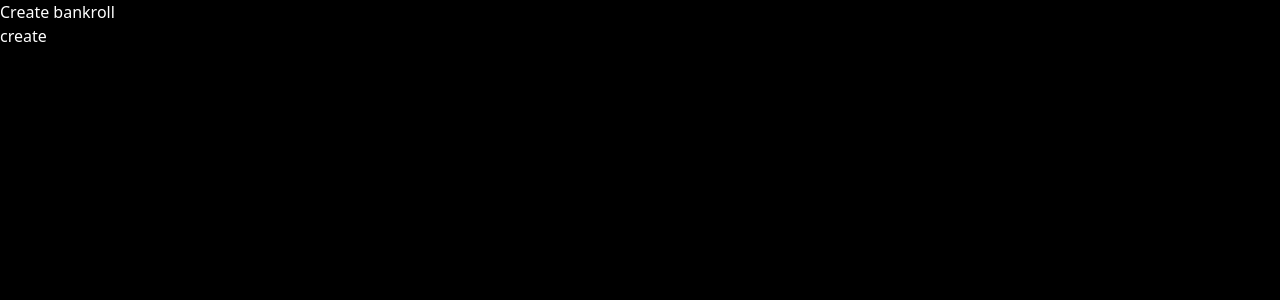
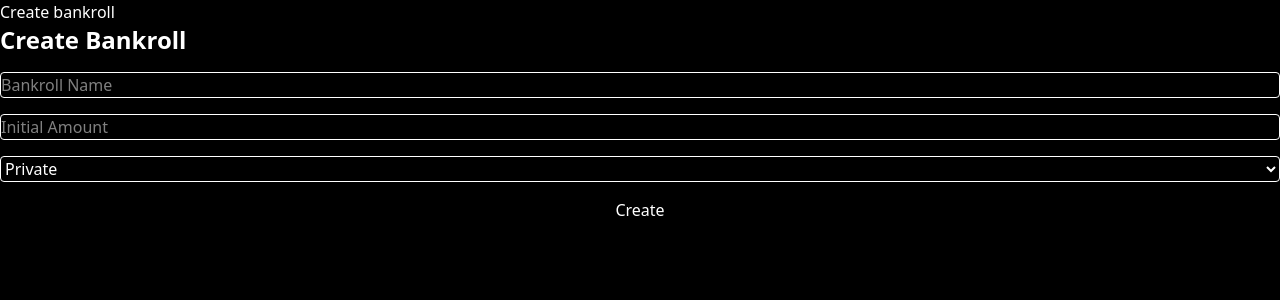
Before and after one commit to Quentin-Lecocq/bkwiser-app, a Next.js app: page /bankroll/new in a window 1280 px wide. Shown: the top 300 px of the page. Built offline with nearby package versions, Linux system fonts and the light colour scheme.

Commit message:
Implement Create Bankroll feature with form validation and API integration; add bankroll status management

```diff
--- a/app/(routes)/bankroll/new/page.tsx
+++ b/app/(routes)/bankroll/new/page.tsx
@@ -1,29 +1,13 @@
 'use client';
 
+import CreateBankrollForm from '@/features/bankroll/components/create-bankroll.form';
+
 const BankrollPage = () => {
-  const handleCreateBankroll = async () => {
-    const response = await fetch('/api/bankroll', {
-      method: 'POST',
-      headers: {
-        'Content-Type': 'application/json',
-      },
-      body: JSON.stringify({ name: 'New Bankroll', initialAmount: 1000 }),
-    });
-
-    if (!response.ok) {
-      console.error('Failed to create bankroll');
-      return;
-    }
-
-    const data = await response.json();
-    console.log('Bankroll created:', data);
-  };
-
   return (
-    <div>
+    <main>
       <h1>Create bankroll</h1>
-      <button onClick={handleCreateBankroll}>create</button>
-    </div>
+      <CreateBankrollForm />
+    </main>
   );
 };
 
--- /dev/null
+++ b/core/constants/bankroll.ts
@@ -0,0 +1,3 @@
+export const BANKROLL_STATUS = ['private', 'public'] as const;
+
+export type BankrollStatus = (typeof BANKROLL_STATUS)[number];
--- a/core/domain/bankroll.ts
+++ b/core/domain/bankroll.ts
@@ -1,7 +1,10 @@
+import { BankrollStatus } from '../constants/bankroll';
+
 export type Bankroll = {
   id: string;
   name: string;
   initialAmount: number;
   currentAmount: number;
   createdAt: string;
+  status: BankrollStatus;
 };
--- a/core/factories/bankroll.factory.ts
+++ b/core/factories/bankroll.factory.ts
@@ -5,13 +5,14 @@ import {
 } from '../schemas/bankroll.schema';
 
 export const bankrollFactory = {
-  create({ name, initialAmount }: CreateBankrollInput): Bankroll {
+  create({ name, initialAmount, status }: CreateBankrollInput): Bankroll {
     return {
       id: crypto.randomUUID(),
       name,
       initialAmount,
       currentAmount: initialAmount,
       createdAt: new Date().toISOString(),
+      status,
     };
   },
   isValid(bankroll: Bankroll): boolean {
--- a/core/schemas/bankroll.schema.ts
+++ b/core/schemas/bankroll.schema.ts
@@ -1,8 +1,10 @@
 import { z } from 'zod';
+import { BANKROLL_STATUS } from '../constants/bankroll';
 
 export const bankrollSchema = z.object({
   name: z.string().min(1),
   initialAmount: z.number().min(0),
+  status: z.enum(BANKROLL_STATUS),
 });
 
 export type CreateBankrollInput = z.infer<typeof bankrollSchema>;
--- /dev/null
+++ b/features/bankroll/actions.ts
@@ -0,0 +1,25 @@
+import { Bankroll } from '@/core/domain/bankroll';
+
+export async function createBankrollDB(data: {
+  name: string;
+  initialAmount: number;
+}): Promise<Bankroll> {
+  try {
+    const res = await fetch('/api/bankroll', {
+      method: 'POST',
+      headers: {
+        'Content-Type': 'application/json',
+      },
+      body: JSON.stringify(data),
+    });
+
+    if (!res.ok) {
+      const error = await res.json();
+      throw new Error(error.message || 'Failed to create bankroll');
+    }
+
+    return res.json();
+  } catch (error) {
+    throw new Error('Network error: ' + (error as Error).message);
+  }
+}
--- /dev/null
+++ b/features/bankroll/components/bankroll-card.tsx
@@ -0,0 +1,19 @@
+const BankrollCard = () => {
+  return (
+    <div className="bg-white shadow-md rounded-lg p-4">
+      <h2 className="text-xl font-bold">Bankroll Name</h2>
+      <p className="text-gray-600">Current Balance: $1000</p>
+      <p className="text-gray-600">Total Bets: 10</p>
+      <p className="text-gray-600">Total Wins: 5</p>
+      <p className="text-gray-600">Total Losses: 5</p>
+      <button className="mt-4 bg-blue-500 text-white py-2 px-4 rounded">
+        View Details
+      </button>
+      <button className="mt-2 bg-red-500 text-white py-2 px-4 rounded">
+        Delete Bankroll
+      </button>
+    </div>
+  );
+};
+
+export default BankrollCard;
--- /dev/null
+++ b/features/bankroll/components/create-bankroll.form.tsx
@@ -0,0 +1,85 @@
+'use client';
+
+import { BANKROLL_STATUS } from '@/core/constants/bankroll';
+import {
+  bankrollSchema,
+  CreateBankrollInput,
+} from '@/core/schemas/bankroll.schema';
+import { zodResolver } from '@hookform/resolvers/zod';
+import { useState, useTransition } from 'react';
+import { useForm } from 'react-hook-form';
+import { createBankrollDB } from '../actions';
+
+const CreateBankrollForm = () => {
+  const [isPending, startTransition] = useTransition();
+  const [error, setError] = useState<string | null>(null);
+
+  const {
+    register,
+    handleSubmit,
+    formState: { errors },
+    reset,
+  } = useForm<CreateBankrollInput>({
+    resolver: zodResolver(bankrollSchema),
+    defaultValues: {
+      status: 'private',
+    },
+  });
+
+  function onSubmit(data: CreateBankrollInput) {
+    setError(null);
+
+    startTransition(async () => {
+      try {
+        await createBankrollDB(data);
+        reset();
+      } catch (error: any) {
+        setError(error.message || 'Error during create bankroll');
+      }
+    });
+  }
+
+  return (
+    <form onSubmit={handleSubmit(onSubmit)} className="flex flex-col gap-4">
+      <h2 className="text-2xl font-bold">Create Bankroll</h2>
+
+      <input
+        {...register('name')}
+        placeholder="Bankroll Name"
+        className="p-2 border rounded"
+      />
+      {errors.name && <p className="text-red-500">{errors.name.message}</p>}
+
+      <input
+        type="number"
+        {...register('initialAmount', { valueAsNumber: true })}
+        placeholder="Initial Amount"
+        className="p-2 border rounded"
+      />
+      {errors.initialAmount && (
+        <p className="text-red-500">{errors.initialAmount.message}</p>
+      )}
+
+      <select {...register('status')} className="p-2 border rounded">
+        {BANKROLL_STATUS.map((status) => (
+          <option key={status} value={status}>
+            {status.charAt(0).toUpperCase() + status.slice(1)}
+          </option>
+        ))}
+      </select>
+      {errors.status && <p className="text-red-500">{errors.status.message}</p>}
+
+      {error && <p className="text-red-500">{error}</p>}
+
+      <button
+        type="submit"
+        disabled={isPending}
+        className="p-2 bg-blue-500 text-white rounded disabled:opacity-50"
+      >
+        {isPending ? 'Creating...' : 'Create'}
+      </button>
+    </form>
+  );
+};
+
+export default CreateBankrollForm;
--- a/package.json
+++ b/package.json
@@ -10,9 +10,11 @@
     "format": "prettier --write ."
   },
   "dependencies": {
+    "@hookform/resolvers": "^5.0.1",
     "next": "15.3.1",
     "react": "^19.0.0",
     "react-dom": "^19.0.0",
+    "react-hook-form": "^7.56.0",
     "zod": "^3.24.3"
   },
   "devDependencies": {
```
Also changed, not shown: features/bankroll/hooks.ts (added), 1 other file (tests, documents, lock files or other folders).
